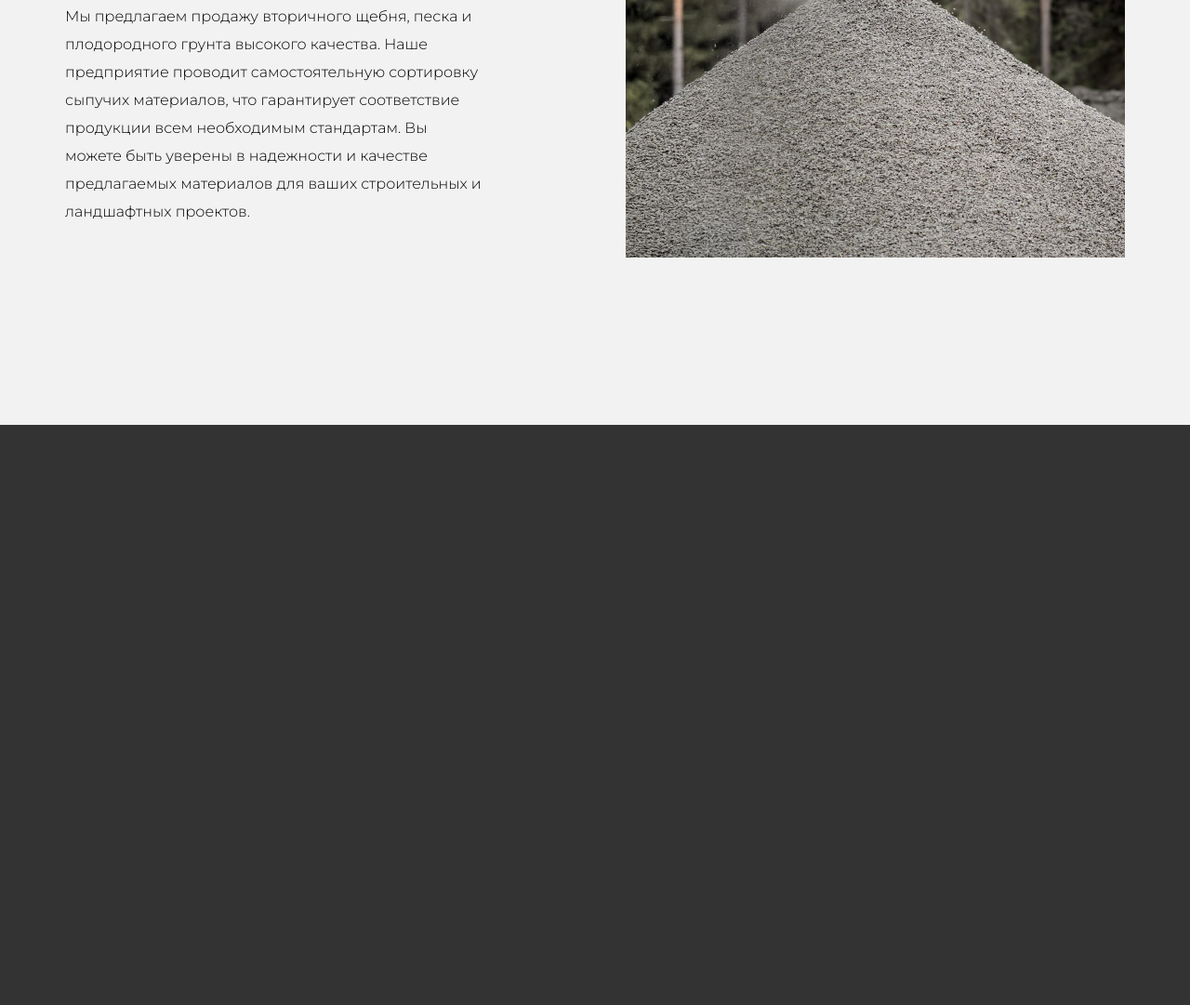
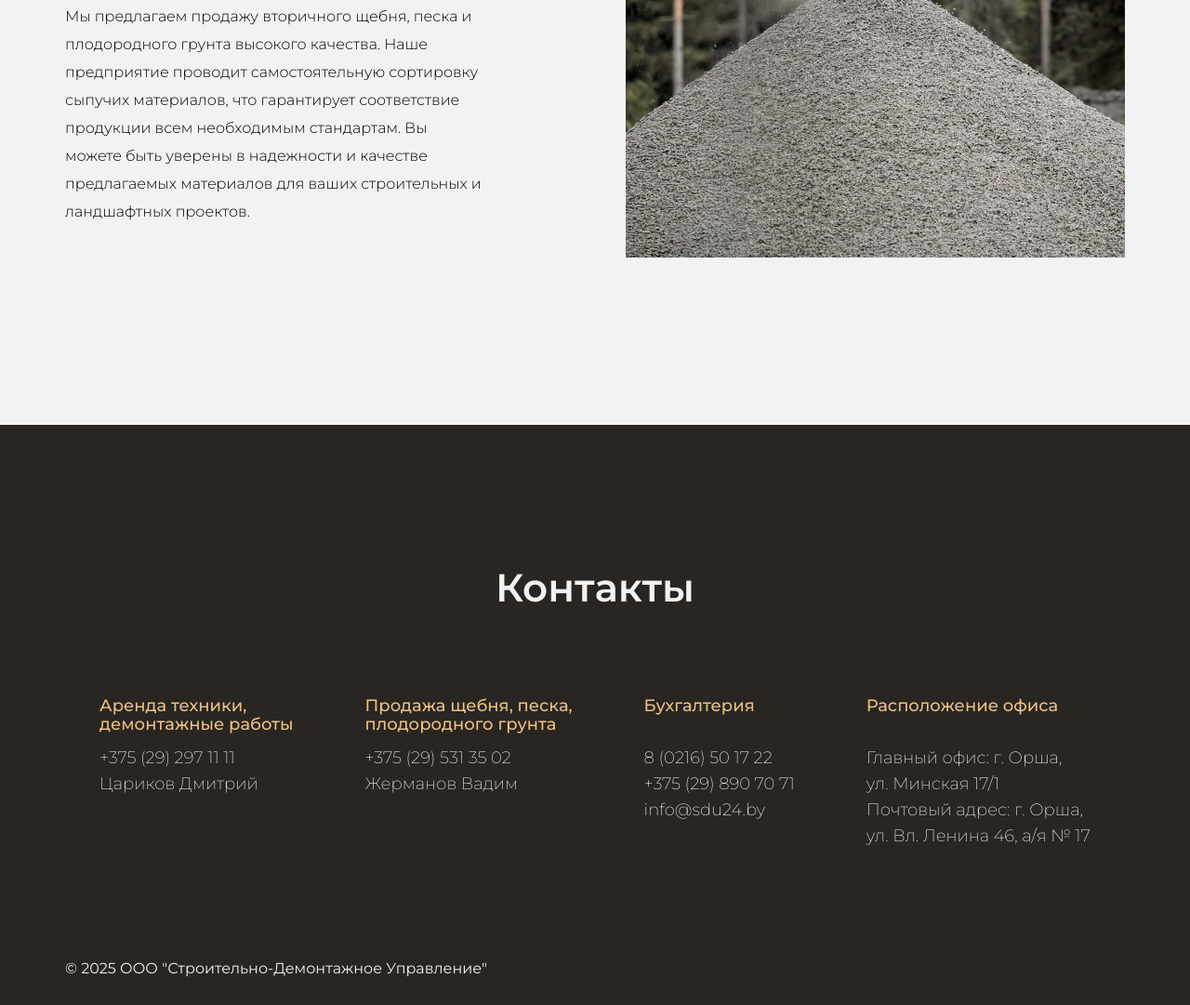
Before and after one commit to sdu24by/sdu24.by, a website: page index.html in a window 1280 px wide. Shown: the part 3489-4570 px from the top of the page at 93% size. Before the commit the page ends 3946 px from the top, so only its background shows below. Drawn offline with Linux system fonts and the light colour scheme.

Commit message:
feat: implement workpiece for footer

```diff
--- a/index.html
+++ b/index.html
@@ -164,5 +164,54 @@
         </div>
       </section>
     </main>
+    <footer class="footer" id="contacts">
+      <div class="container">
+        <div class="footer__wrapper">
+          <h2 class="footer__wrapper__title title">Контакты</h2>
+          <!--todo: replace li with anchors!-->
+          <div class="footer__wrapper__items">
+            <ul class="footer__wrapper__items-item">
+              <li class="footer__wrapper__items-item-header">
+                <h3>Аренда техники, <br />демонтажные работы</h3>
+              </li>
+              <li class="footer__wrapper__items-item-text footer__wrapper__items-item-number">+375 (29) 297 11 11</li>
+              <li class="footer__wrapper__items-item-text footer__wrapper__items-item-contact">Цариков Дмитрий</li>
+            </ul>
+            <ul class="footer__wrapper__items-item">
+              <li class="footer__wrapper__items-item-header">
+                <h3>Продажа щебня, песка, <br />плодородного грунта</h3>
+              </li>
+              <li
+                class="footer__wrapper__items-item-text footer__wrapper__items-item-text footer__wrapper__items-item-number"
+              >
+                +375 (29) 531 35 02
+              </li>
+              <li class="footer__wrapper__items-item-text footer__wrapper__items-item-contact">Жерманов Вадим</li>
+            </ul>
+            <ul class="footer__wrapper__items-item">
+              <li class="footer__wrapper__items-item-header">
+                <h3>Бухгалтерия</h3>
+              </li>
+              <li class="footer__wrapper__items-item-text footer__wrapper__items-item-number">8 (0216) 50 17 22</li>
+              <li class="footer__wrapper__items-item-text footer__wrapper__items-item-contact">+375 (29) 890 70 71</li>
+              <li class="footer__wrapper__items-item-text footer__wrapper__items-item-email">info@sdu24.by</li>
+            </ul>
+            <ul class="footer__wrapper__items-item">
+              <li class="footer__wrapper__items-item-header">
+                <h3>Расположение офиса</h3>
+              </li>
+              <li class="footer__wrapper__items-item-text footer__wrapper__items-item-number">
+                Главный офис: г. Орша, <br />ул. Минская 17/1
+              </li>
+              <li class="footer__wrapper__items-item-text footer__wrapper__items-item-contact">
+                Почтовый адрес: г. Орша, <br />ул. Вл. Ленина 46, а/я № 17
+              </li>
+            </ul>
+          </div>
+          <!--todo: replace with js-->
+          <h2 class="footer__wrapper__copyright">© 2025 ООО "Строительно-Демонтажное Управление"</h2>
+        </div>
+      </div>
+    </footer>
   </body>
 </html>
--- a/scss/assets/_assets.scss
+++ b/scss/assets/_assets.scss
@@ -7,6 +7,7 @@ body {
   --service-bg: #000;
   --service-color: var(--main-color);
   --static-text-color: #f2f2f2;
+  --footer-color: #292522;
   --backdrop: rgb(0 0 0 / 40%);
   --black: #000;
 
--- a/scss/blocks/_footer.scss
+++ b/scss/blocks/_footer.scss
@@ -1,5 +1,54 @@
 .footer {
+  background: var(--footer-color);
   &__wrapper {
+    padding-top: 150px;
     margin: 0 auto;
+    display: flex;
+    flex-direction: column;
+    gap: 90px;
+
+    &__title {
+      color: var(--text-color-inverted);
+    }
+
+    &__items {
+      display: flex;
+      gap: 40px;
+      justify-content: space-evenly;
+      flex-wrap: wrap;
+
+      &-item {
+        display: flex;
+        flex-direction: column;
+        justify-content: flex-start;
+        align-items: flex-start;
+        flex-wrap: nowrap;
+        text-align: left;
+        list-style: none;
+        &-header {
+          height: 2em;
+          margin-bottom: 16px;
+          h3 {
+            text-align: left;
+            font-weight: 500;
+          }
+          color: var(--main-color);
+        }
+        &-text {
+          color: var(--text-color-inverted);
+          line-height: 28px;
+          text-align: left;
+          font-weight: 200;
+        }
+      }
+    }
+
+    &__copyright {
+      font-size: 16px;
+      font-weight: 400;
+      color: var(--text-color-inverted);
+      text-align: left;
+      padding: 30px 0;
+    }
   }
 }
```
Also changed, not shown: css/style.min.css, 1 other file.
